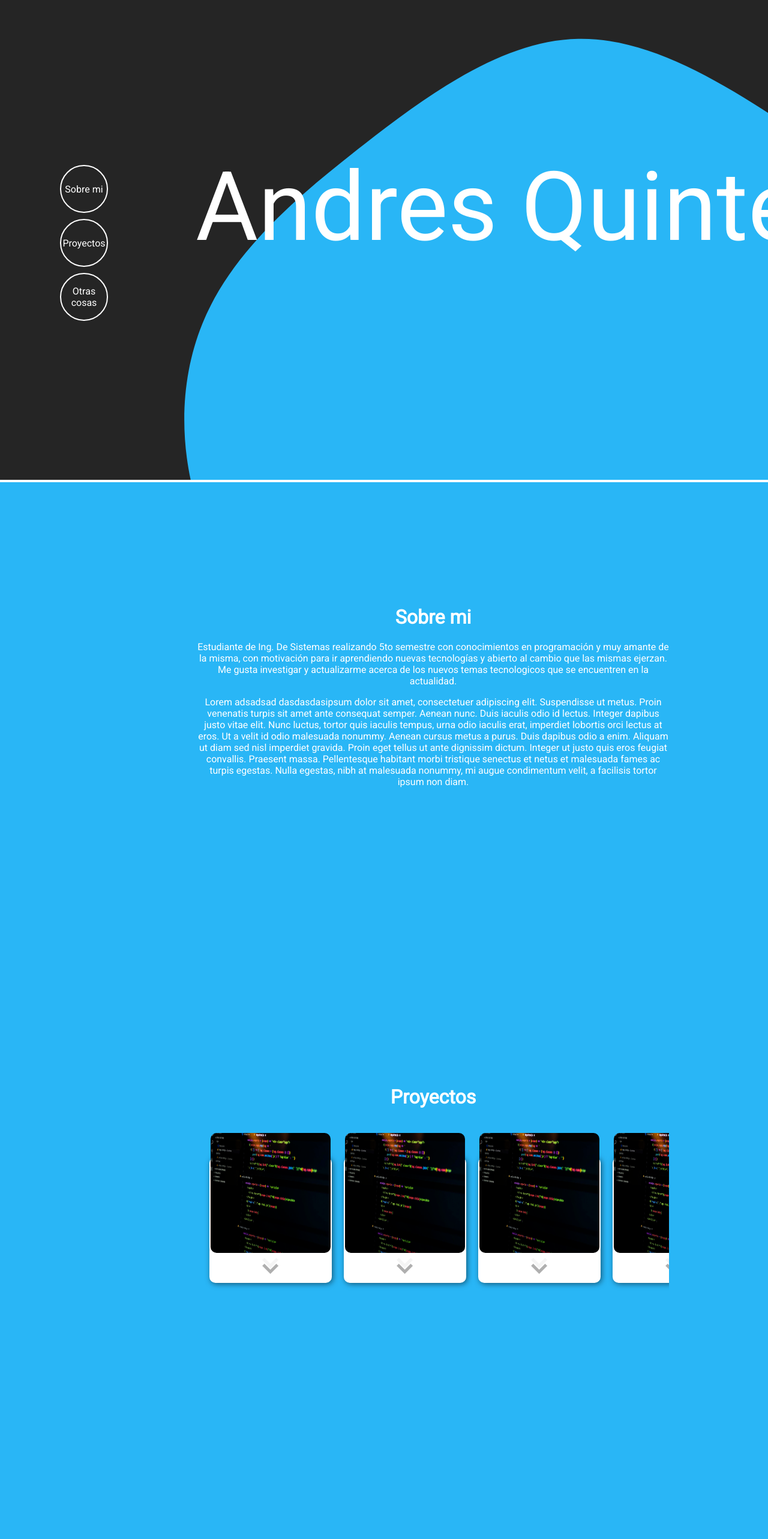
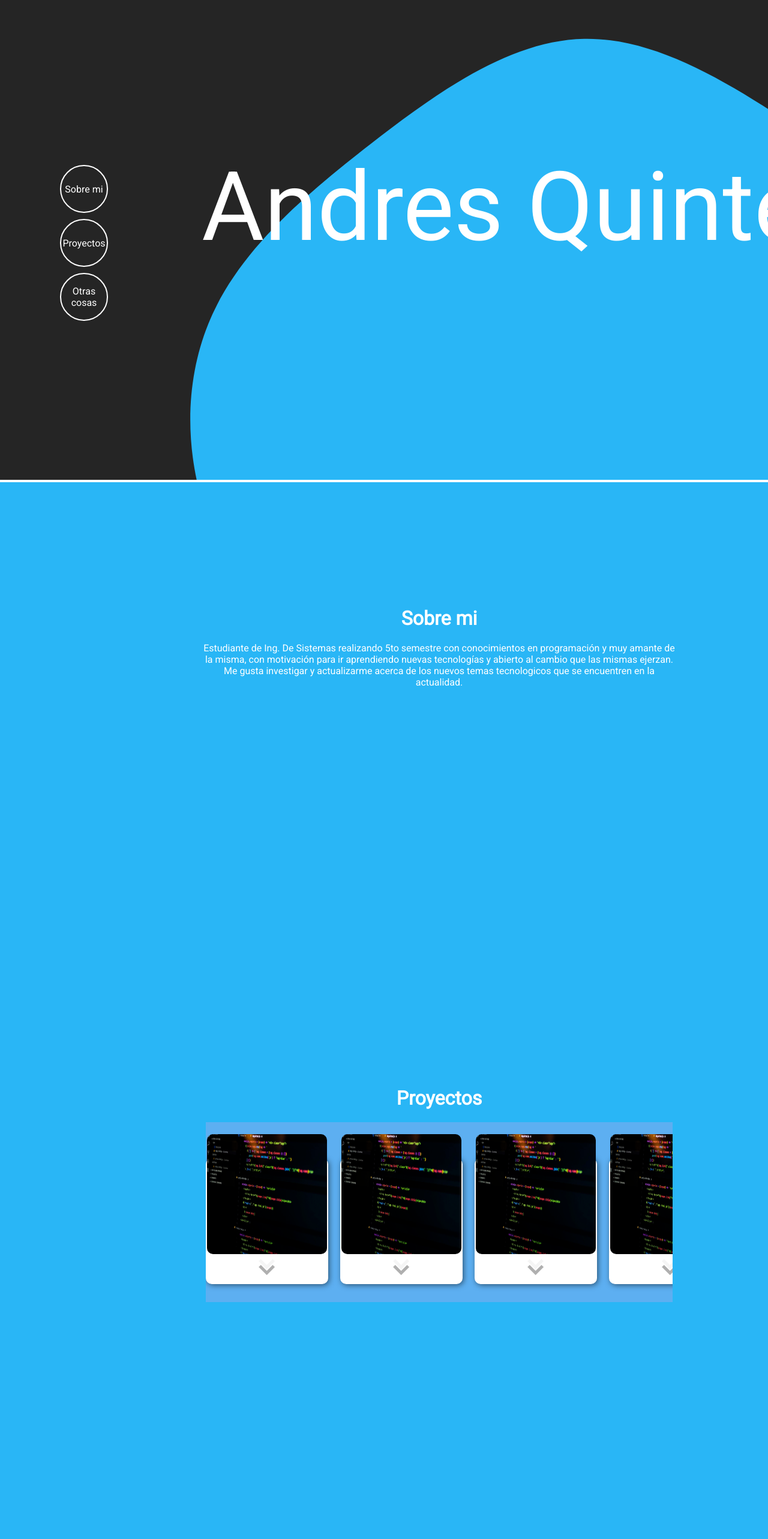
Before and after one commit to Andres-021/portfolio, a React (Create React App) app: page / in a window 1280 px wide. Shown: the top 2566 px of the page at 60% size. Built offline with nearby package versions, Linux system fonts and the light colour scheme.

Commit message:
Arreglando el centrado segun el desplazamiento con respecto a los botones de navgacion.

```diff
--- a/src/App.js
+++ b/src/App.js
@@ -63,9 +63,9 @@ const App = () => {
               investigar y actualizarme acerca de los nuevos temas tecnologicos que se encuentren en la actualidad.
             </p>
 
-            <p>
+            {/* <p>
               Lorem adsadsad dasdasdasipsum dolor sit amet, consectetuer adipiscing elit. Suspendisse ut metus. Proin venenatis turpis sit amet ante consequat semper. Aenean nunc. Duis iaculis odio id lectus. Integer dapibus justo vitae elit. Nunc luctus, tortor quis iaculis tempus, urna odio iaculis erat, imperdiet lobortis orci lectus at eros. Ut a velit id odio malesuada nonummy. Aenean cursus metus a purus. Duis dapibus odio a enim. Aliquam ut diam sed nisl imperdiet gravida. Proin eget tellus ut ante dignissim dictum. Integer ut justo quis eros feugiat convallis. Praesent massa. Pellentesque habitant morbi tristique senectus et netus et malesuada fames ac turpis egestas. Nulla egestas, nibh at malesuada nonummy, mi augue condimentum velit, a facilisis tortor ipsum non diam.
-            </p>
+            </p> */}
 
           </div>
         }
--- a/src/components/nav.js
+++ b/src/components/nav.js
@@ -21,7 +21,7 @@ const Nav = () => {
             to="section1"
             spy={true}
             smooth={true}
-            offset={-70}
+            offset={-145}
             duration={500}
           >
             Sobre mi
@@ -33,7 +33,7 @@ const Nav = () => {
             to="section2"
             spy={true}
             smooth={true}
-            offset={-70}
+            offset={-145}
             duration={500}
           >
             Proyectos
@@ -45,7 +45,7 @@ const Nav = () => {
             to="section3"
             spy={true}
             smooth={true}
-            offset={-70}
+            offset={-145}
             duration={500}
           >
             Otras cosas
--- a/src/css/app.css
+++ b/src/css/app.css
@@ -2,9 +2,10 @@
   position: absolute;
   /* background-image: url('../../public/blob.svg'); */
   background-color: rgb(37, 37, 37);
-  background-attachment: fixed;
+  /* background-attachment: fixed;
   background-repeat: no-repeat;
-  background-blend-mode: darken;
+  background-blend-mode: darken; */
+  /* justify-content: center; */
   text-align: center;
 
   height: 100vh;
--- a/src/css/card.css
+++ b/src/css/card.css
@@ -8,6 +8,8 @@
     padding: 20px 2px;
     display: flex;
     flex-direction: column;
+
+    scroll-snap-align: start;
 
     border-radius: 10px;
     box-shadow: 2px 2px 10px rgba(0, 0, 0, 0.5);
@@ -109,9 +111,9 @@
     height: 200px;
     border-radius: 10px;
 }
-  /* Fin imagen */
+/* Fin imagen */
 
-  /* Inicio contenido */
+/* Inicio contenido */
 .container .card .content{
     position: relative;
     margin-top: -60px;
--- a/src/css/global.css
+++ b/src/css/global.css
@@ -14,14 +14,16 @@
   display: flex;
   flex-direction: row;
 
-  /* background-color: aqua; */
+  background-color: #5daff1;
   padding: 0px;
+  margin: 10px;
 
   width: auto;
   max-height: 300px;
   padding: 10px;
 
-  overflow-y: hidden;
+  scroll-snap-type: x mandatory;
+  /* overflow-y: hidden; */
   overflow-x: auto;
 
   scroll-behavior: smooth;
--- a/src/css/section.css
+++ b/src/css/section.css
@@ -4,6 +4,7 @@
   align-items: center;
   padding-top: 10%;
   padding-bottom: 10%;
+  height: 100%;
   width: 100%;
   min-height: 100vh;
 
```
